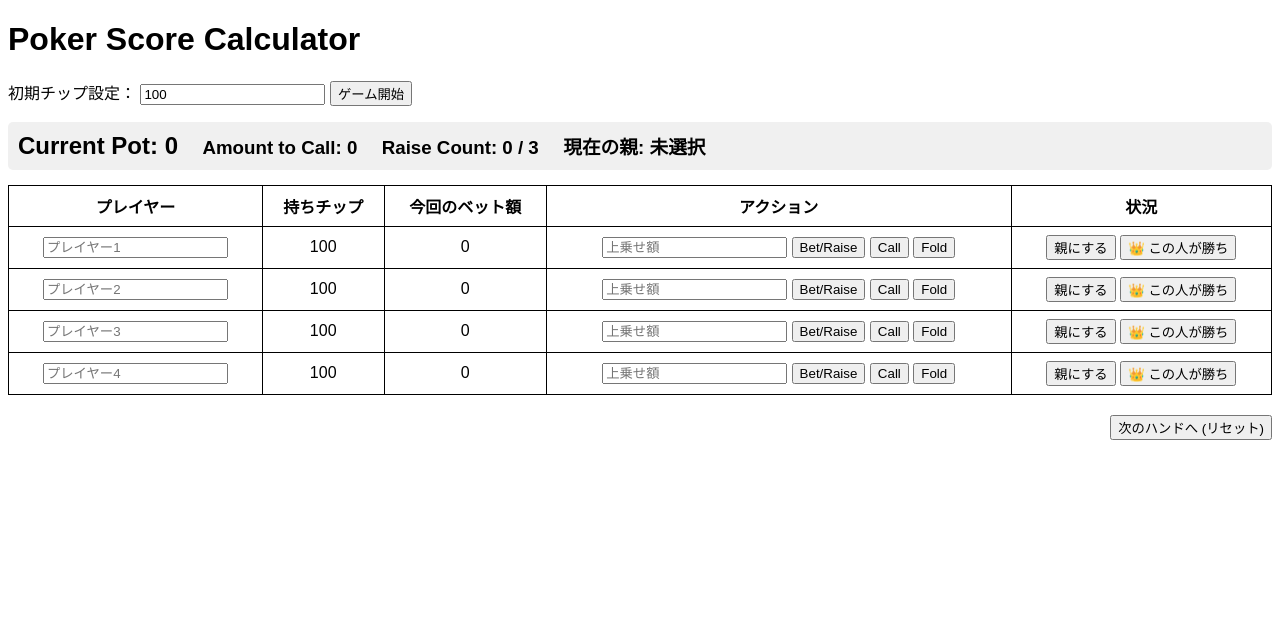
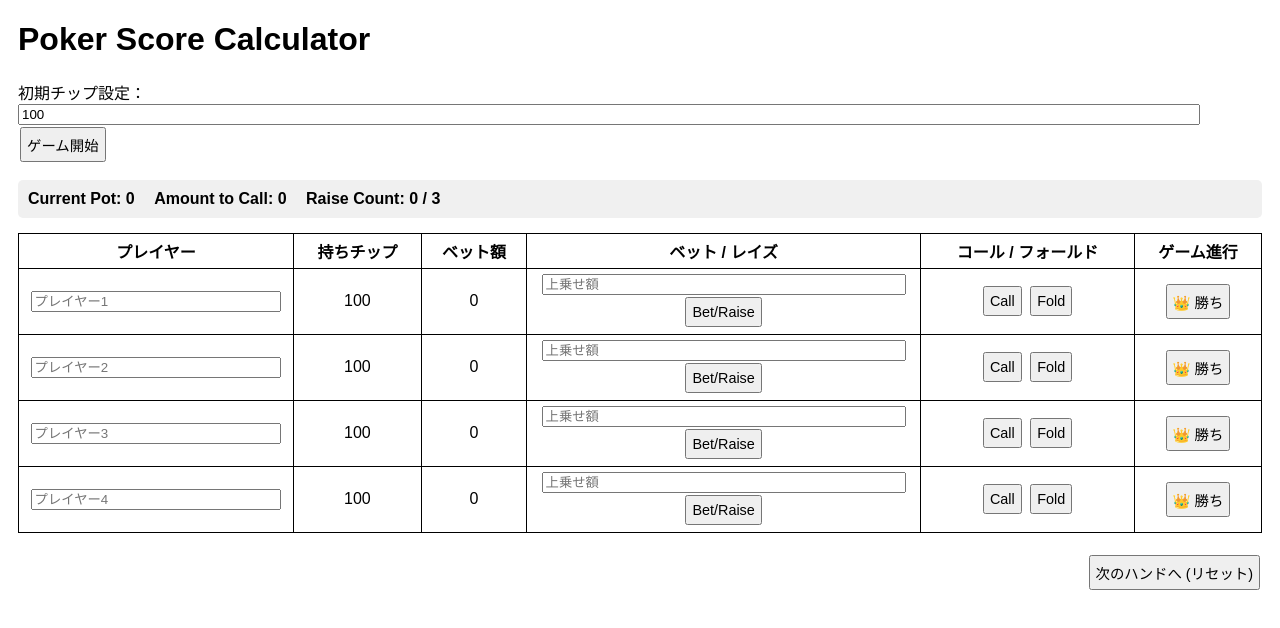
Before and after one commit to kenkenpreamble/Porker, a plain HTML site: page index.html in a window 1280 px wide. Both pictures are taken after a click on the button "ゲーム開始". Drawn offline with Linux system fonts and the light colour scheme.

Commit message:
Update index.html

```diff
--- a/index.html
+++ b/index.html
@@ -4,15 +4,35 @@
     <meta charset="UTF-8">
     <title>Poker Score Calculator</title>
     <style>
-        body { font-family: sans-serif; }
-        table { border-collapse: collapse; width: 100%; margin-top: 10px; }
-        th, td { border: 1px solid black; padding: 8px; text-align: center; }
+        body {
+            font-family: sans-serif;
+            padding: 0 10px;
+        }
+        table {
+            border-collapse: collapse;
+            width: 100%;
+            margin-top: 10px;
+        }
+        th, td {
+            border: 1px solid black;
+            padding: 5px;
+            text-align: center;
+            vertical-align: middle;
+        }
+        input[type="text"], input[type="number"] {
+            width: 95%;
+            box-sizing: border-box;
+        }
+        button {
+            font-size: 0.9em;
+            padding: 5px;
+            margin: 2px;
+        }
         button:disabled { background-color: #eee; color: #aaa; border-color: #ccc; }
         .folded { background-color: #cccccc; }
         .info-board { background-color: #f0f0f0; padding: 10px; border-radius: 5px; margin-bottom: 15px; }
-        .info-board h2, .info-board h3 { margin: 0; padding: 0; display: inline-block; }
-        .info-board h3 { margin-left: 20px; }
-        .oya-row { background-color: #e0f7fa; }
+        .info-board h2, .info-board h3 { margin: 0; padding: 0; display: inline-block; font-size: 1em;}
+        .info-board h3 { margin-left: 15px; }
     </style>
 </head>
 <body>
@@ -28,7 +48,6 @@
         <h2>Current Pot: <span id="totalPot">0</span></h2>
         <h3>Amount to Call: <span id="currentBet">0</span></h3>
         <h3>Raise Count: <span id="raiseCount">0</span> / 3</h3>
-        <h3>現在の親: <span id="oyaDisplay">未選択</span></h3>
     </div>
 
     <table>
@@ -36,13 +55,14 @@
             <tr>
                 <th>プレイヤー</th>
                 <th>持ちチップ</th>
-                <th>今回のベット額</th>
-                <th>アクション</th>
-                <th>状況</th>
+                <th>ベット額</th>
+                <th>ベット / レイズ</th>
+                <th>コール / フォールド</th>
+                <th>ゲーム進行</th>
             </tr>
         </thead>
         <tbody id="playerTableBody">
-            </tbody>
+        </tbody>
     </table>
 
     <div style="text-align: right; margin-top: 20px;">
@@ -50,41 +70,29 @@
     </div>
 
     <script>
-        // === グローバル変数定義: ゲーム全体の状態を管理 ===
-        const NUM_PLAYERS = 4; // プレイヤーの人数
-        let playerChips = []; // 各プレイヤーの持ちチップ
-        let playerBets = []; // 現在のハンドでの各プレイヤーのベット額
-        let playerFolded = []; // 各プレイヤーがフォールドしたかどうかの状態
-        let playerNames = Array(NUM_PLAYERS).fill(""); // 各プレイヤーの名前
-        let totalPot = 0; // 現在のポットの合計額
-        let gameStarted = false; // ゲームが開始されたかどうかの状態
-        let currentBet = 0; // 現在のコールに必要なベット額
-        let raiseCount = 0; // レイズされた回数
-        let oyaIndex = -1; // 親プレイヤーの番号 (-1は未選択)
+        const NUM_PLAYERS = 4;
+        let playerChips = [];
+        let playerBets = [];
+        let playerFolded = [];
+        let playerNames = Array(NUM_PLAYERS).fill("");
+        let totalPot = 0;
+        let gameStarted = false;
+        let currentBet = 0;
+        let raiseCount = 0;
 
-        /**
-         * プレイヤー名が変更されたときに、その名前を配列に保存する
-         * @param {number} playerNum - プレイヤー番号 (0-3)
-         */
         function updatePlayerName(playerNum) {
             const nameInput = document.getElementById(`playerName${playerNum}`);
             playerNames[playerNum] = nameInput.value;
         }
 
-        /**
-         * 現在のゲーム状態をもとに、プレイヤー情報を表示するテーブルを再描画する
-         */
         function renderTable() {
             const tableBody = document.getElementById("playerTableBody");
-            tableBody.innerHTML = ""; // テーブルの内容を一旦空にする
+            tableBody.innerHTML = "";
 
-            // 全プレイヤーの情報をループで生成する
             for (let i = 0; i < NUM_PLAYERS; i++) {
-                const tr = document.createElement("tr"); // 1プレイヤー分のテーブル行(tr)を作成
-                if (playerFolded[i]) { tr.classList.add("folded"); } // フォールドしていたらfoldedクラスを付与
-                if (i === oyaIndex) { tr.classList.add("oya-row"); } // 親だったらoya-rowクラスを付与
+                const tr = document.createElement("tr");
+                if (playerFolded[i]) { tr.classList.add("folded"); }
 
-                // 1行分のHTMLを生成
                 tr.innerHTML = `
                     <td><input
                         type="text"
@@ -98,60 +106,39 @@
                     <td>
                         <input type="number" id="betAmount${i}" placeholder="上乗せ額">
                         <button onclick="betOrRaise(${i})">Bet/Raise</button>
+                    </td>
+                    <td>
                         <button onclick="callBet(${i})">Call</button>
                         <button onclick="fold(${i})">Fold</button>
                     </td>
                     <td>
-                        <button onclick="setOya(${i})" ${oyaIndex !== -1 ? 'disabled' : ''}>親にする</button>
-                        <button onclick="declareWinner(${i})" ${playerFolded[i] ? 'disabled' : ''}>👑 この人が勝ち</button>
+                        <button onclick="declareWinner(${i})" ${playerFolded[i] ? 'disabled' : ''}>👑 勝ち</button>
                     </td>
                 `;
-                tableBody.appendChild(tr); // 生成した行をテーブルに追加
+                tableBody.appendChild(tr);
             }
         }
 
-        /**
-         * 「ゲーム開始」ボタンが押されたときの処理。初期チップを全員に配る
-         */
         function initializeGame() {
             if (gameStarted && !confirm("ゲームをリセットして最初からやり直しますか？")) return;
             const startChip = Number(document.getElementById("startChip").value);
             playerChips = Array(NUM_PLAYERS).fill(startChip);
             playerNames = Array(NUM_PLAYERS).fill("");
             gameStarted = true;
-            nextHand(); // nextHandを呼んでゲームの最初の状態にセットする
+            nextHand();
         }
 
-        /**
-         * 「親にする」ボタンが押されたときの処理
-         * @param {number} playerNum - プレイヤー番号 (0-3)
-         */
-        function setOya(playerNum) {
-            if (!gameStarted || oyaIndex !== -1) return;
-            oyaIndex = playerNum;
-            updateDisplay(); // 表示を更新して親のハイライトなどを反映させる
-        }
-
-        /**
-         * 「Call」ボタンが押されたときの処理
-         * @param {number} playerNum - プレイヤー番号 (0-3)
-         */
         function callBet(playerNum) {
             if (!gameStarted || playerFolded[playerNum]) return;
             const amountToCall = currentBet - playerBets[playerNum];
             if (amountToCall <= 0) { alert("コールする必要はありません。"); return; }
 
-            // チップを計算
             playerChips[playerNum] -= amountToCall;
             playerBets[playerNum] += amountToCall;
             totalPot += amountToCall;
-            updateDisplay(); // 表示を更新
+            updateDisplay();
         }
 
-        /**
-         * 「Bet/Raise」ボタンが押されたときの処理
-         * @param {number} playerNum - プレイヤー番号 (0-3)
-         */
         function betOrRaise(playerNum) {
             if (!gameStarted || playerFolded[playerNum]) return;
             const inputAmount = Number(document.getElementById(`betAmount${playerNum}`).value);
@@ -161,38 +148,28 @@
                 return;
             }
 
-            // これがベットかレイズかを判断
-            if (currentBet > 0) { // 誰かが既にベットしている場合 -> レイズ
+            if (currentBet > 0) {
                 if (raiseCount >= 3) { alert("レイズは3回までです。コールまたはフォールドしてください。"); return; }
                 raiseCount++;
             }
 
-            const amountToCall = currentBet - playerBets[playerNum]; // 現在のベット額に追いつくための差額
-            const totalCommitAmount = amountToCall + inputAmount; // 差額＋今回の上乗せ額
+            const amountToCall = currentBet - playerBets[playerNum];
+            const totalCommitAmount = amountToCall + inputAmount;
 
-            // チップを計算
             playerChips[playerNum] -= totalCommitAmount;
             playerBets[playerNum] += totalCommitAmount;
             totalPot += totalCommitAmount;
-            currentBet = playerBets[playerNum]; // コールに必要な額を更新
-            document.getElementById(`betAmount${playerNum}`).value = ""; // 入力欄をクリア
-            updateDisplay(); // 表示を更新
+            currentBet = playerBets[playerNum];
+            document.getElementById(`betAmount${playerNum}`).value = "";
+            updateDisplay();
         }
 
-        /**
-         * 「Fold」ボタンが押されたときの処理
-         * @param {number} playerNum - プレイヤー番号 (0-3)
-         */
         function fold(playerNum) {
             if (!gameStarted || playerFolded[playerNum]) return;
-            playerFolded[playerNum] = true; // プレイヤーをフォールド状態にする
-            updateDisplay(); // 表示を更新
+            playerFolded[playerNum] = true;
+            updateDisplay();
         }
 
-        /**
-         * 「この人が勝ち」ボタンが押されたときの処理
-         * @param {number} winnerNum - 勝者のプレイヤー番号 (0-3)
-         */
         function declareWinner(winnerNum) {
             if (!gameStarted || playerFolded[winnerNum]) {
                 alert("フォールドしたプレイヤーは勝者になれません。");
@@ -200,51 +177,31 @@
             }
             const winnerName = playerNames[winnerNum] || `プレイヤー${winnerNum + 1}`;
 
-            // 確認ダイアログを表示
             if (confirm(`${winnerName} が勝ちでよろしいですか？\nポットの ${totalPot} チップが全て渡されます。`)) {
-                playerChips[winnerNum] += totalPot; // 勝者にポットのチップを渡す
+                playerChips[winnerNum] += totalPot;
                 alert(`${winnerName} が ${totalPot} チップを獲得しました！`);
-                nextHand(); // 次のハンドへ
+                nextHand();
             }
         }
 
-        /**
-         * 「次のハンドへ」ボタンが押されたときの処理。ハンドの状態をリセットする
-         */
         function nextHand() {
             if (!gameStarted) return;
-            // ハンドごとの変数をリセット
             totalPot = 0;
             currentBet = 0;
             raiseCount = 0;
-            oyaIndex = -1;
             playerBets = Array(NUM_PLAYERS).fill(0);
             playerFolded = Array(NUM_PLAYERS).fill(false);
-            updateDisplay(); // 表示を更新
+            updateDisplay();
         }
 
-        /**
-         * ゲームの表示全体（ポット、テーブルなど）を最新の状態に更新する
-         */
         function updateDisplay() {
-            // 情報ボードの数値を更新
             document.getElementById("totalPot").innerText = totalPot;
             document.getElementById("currentBet").innerText = currentBet;
             document.getElementById("raiseCount").innerText = raiseCount;
 
-            // 親の表示を更新
-            const oyaDisplay = document.getElementById("oyaDisplay");
-            if (oyaIndex !== -1) {
-                oyaDisplay.innerText = playerNames[oyaIndex] || `プレイヤー${oyaIndex + 1}`;
-            } else {
-                oyaDisplay.innerText = "未選択";
-            }
-
-            // プレイヤーのテーブルを再描画
             renderTable();
         }
 
-        // 最初にページが読み込まれたときにテーブルの枠を描画する
         renderTable();
     </script>
 </body>
```
